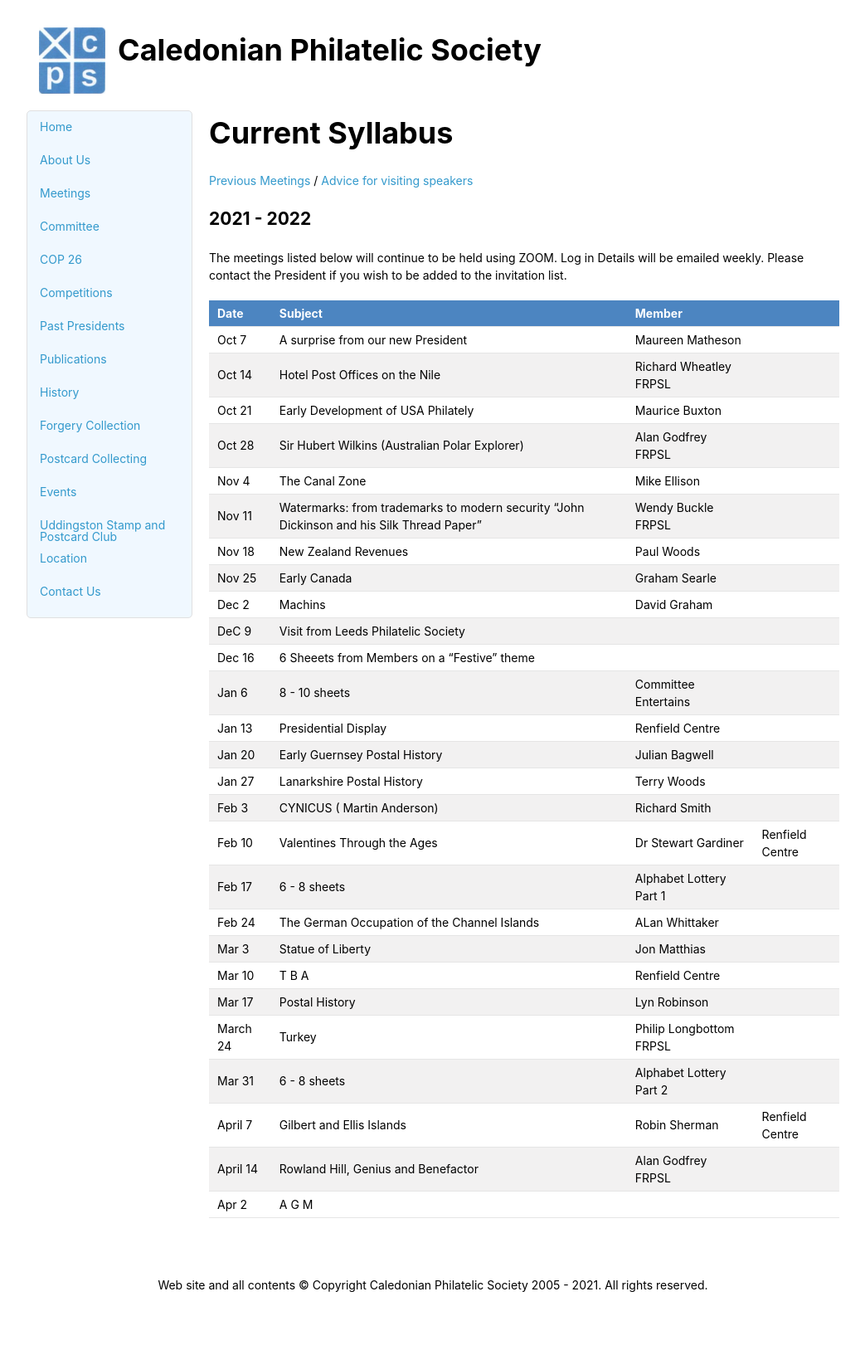
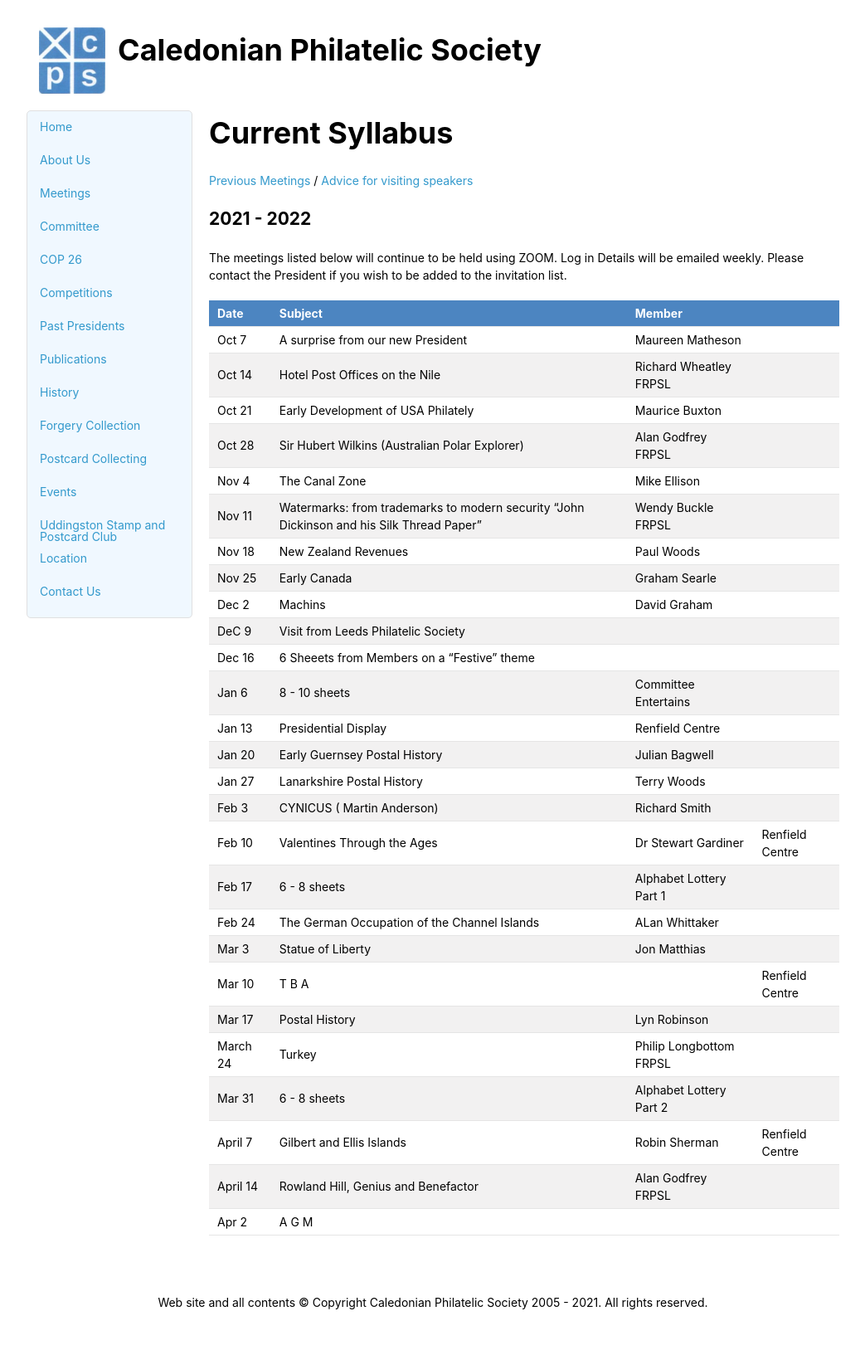
Before and after one commit to astalker/caledonian-stamps, a Jekyll site: the page built from meetings.md, in a window 1280 px wide. Shown: the whole page at 83% size, without its empty margins (118-1161 px from the left). Built offline with Jekyll 4.4.1, drawn with Linux system fonts in a browser that asks for light colours; our own code applies the rules of GitHub Pages for plain Markdown files; before the commit the page ends 1612 px from its top, so only the background shows below that.

```diff
--- a/meetings.md
+++ b/meetings.md
@@ -28,7 +28,7 @@ Feb 10 | Valentines Through the Ages | Dr Stewart Gardiner | Renfield Centre
 Feb 17 | 6 - 8 sheets | Alphabet Lottery Part 1
 Feb 24 | The German Occupation of the Channel Islands | ALan Whittaker
 Mar 3 | Statue of Liberty | Jon Matthias
-Mar 10 |T B A | Renfield Centre
+Mar 10 |T B A | | Renfield Centre
 Mar 17 | Postal History | Lyn Robinson
 March 24 | Turkey | Philip Longbottom FRPSL
 Mar 31 | 6 - 8 sheets | Alphabet Lottery Part 2
```
